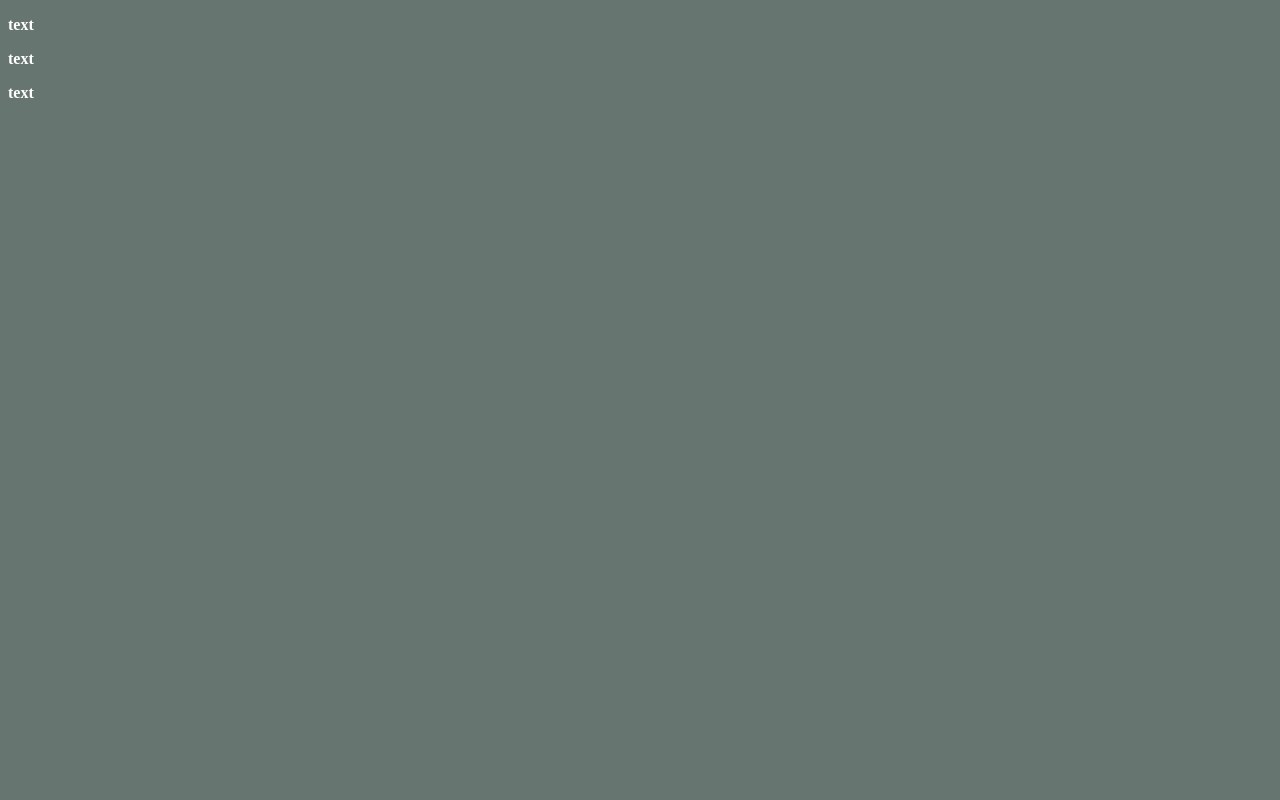
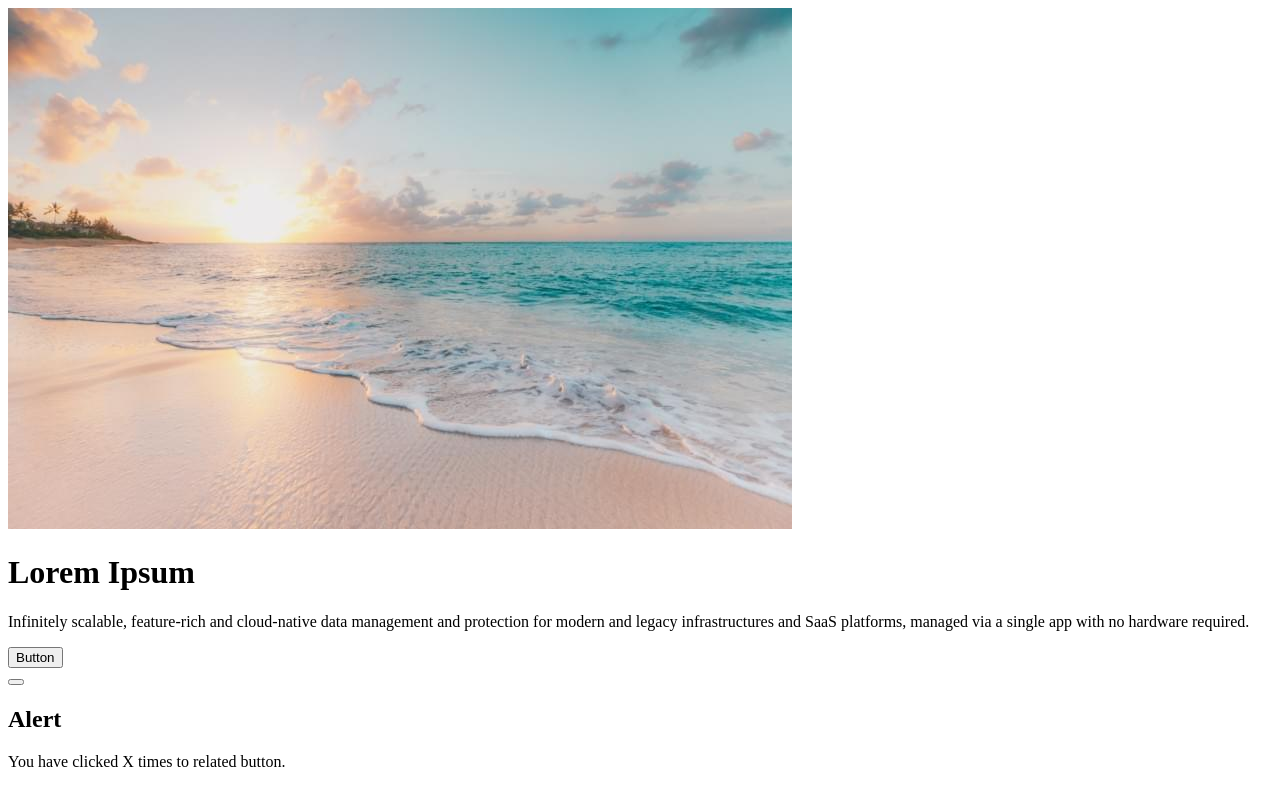
Before and after one commit to adtokarz/gravity-global-rec-task, a website: page index.html in a window 1280 px wide. Drawn offline with Linux system fonts and the light colour scheme.

Commit message:
html structure

```diff
--- a/index.html
+++ b/index.html
@@ -1,17 +1,31 @@
 <!DOCTYPE html>
 <html lang="en">
-<head>
-    <meta charset="UTF-8">
-    <meta http-equiv="X-UA-Compatible" content="IE=edge">
-    <meta name="viewport" content="width=device-width, initial-scale=1.0">
-    <title>Document</title>
+  <head>
+    <!-- Required meta tags -->
+    <meta charset="utf-8" />
+    <meta
+      name="viewport"
+      content="width=device-width, initial-scale=1, shrink-to-fit=no"
+    />
+    <title>[Adrian] [Tokarz] - Recruitment task</title>
     <link rel="stylesheet" href="dist/css/style.min.css">
-</head>
-<body>
-
-<p>text</p>
-<p>text</p>
-<p>text</p>
+  </head>
+  <body>
+    <div class="container">
+      <div class="container__photo">
+        <img src="/dist/img/sean-o-KMn4VEeEPR8-unsplash_1_s6zmfh_c_scale,w_784.jpg" alt="">
+      </div>
+      <div class="container__article">
+        <h1>Lorem Ipsum</h1>
+        <p>Infinitely scalable, feature-rich and cloud-native data management and protection for modern and legacy infrastructures and SaaS platforms, managed via a single app with no hardware required.</p>
+        <button class="button--primary">Button</button>
+    </div>
+    <div class="popup">
+        <button class="popup__button--close"></button>
+        <h2>Alert</h2>
+        <p>You have clicked <span class="click-counter">X</span> times to related button.</p>
+    </div>
+    </div>
     <script src="/dist/js/main.js"></script>
-</body>
+  </body>
 </html>
--- a/src/sass/style.scss
+++ /dev/null
@@ -1,10 +0,0 @@
-body{
-    background-color: rgb(102, 117, 112);
-    font-weight: 600;
-    transition: 1s all;
-    // asdasda
-    color: red;
-    p{
-        color: white;
-    }
-}
```
Also changed, not shown: dist/css/style.min.css, dist/img/sean-o-KMn4VEeEPR8-unsplash_1_s6zmfh_ar_16_9,c_fill,g_auto__c_scale,w_596.jpg (added), dist/img/sean-o-KMn4VEeEPR8-unsplash_1_s6zmfh_ar_16_9,c_fill,g_auto__c_scale,w_720.jpg (added), dist/img/sean-o-KMn4VEeEPR8-unsplash_1_s6zmfh_ar_1_1,c_fill,g_auto__c_scale,w_200.jpg (added), dist/img/sean-o-KMn4VEeEPR8-unsplash_1_s6zmfh_ar_1_1,c_fill,g_auto__c_scale,w_450.jpg (added), dist/img/sean-o-KMn4VEeEPR8-unsplash_1_s6zmfh_ar_1_1,c_fill,g_auto__c_scale,w_630.jpg (added), dist/img/sean-o-KMn4VEeEPR8-unsplash_1_s6zmfh_ar_1_1,c_fill,g_auto__c_scale,w_767.jpg (added), dist/img/sean-o-KMn4VEeEPR8-unsplash_1_s6zmfh_ar_4_3,c_fill,g_auto__c_scale,w_538.jpg (added), dist/img/sean-o-KMn4VEeEPR8-unsplash_1_s6zmfh_ar_4_3,c_fill,g_auto__c_scale,w_694.jpg (added), dist/img/sean-o-KMn4VEeEPR8-unsplash_1_s6zmfh_c_scale,w_1002.jpg (added), dist/img/sean-o-KMn4VEeEPR8-unsplash_1_s6zmfh_c_scale,w_1234.jpg (added), dist/img/sean-o-KMn4VEeEPR8-unsplash_1_s6zmfh_c_scale,w_1394.jpg (added), dist/img/sean-o-KMn4VEeEPR8-unsplash_1_s6zmfh_c_scale,w_1400.jpg (added), dist/img/sean-o-KMn4VEeEPR8-unsplash_1_s6zmfh_c_scale,w_480.jpg (added), 1 more files.
